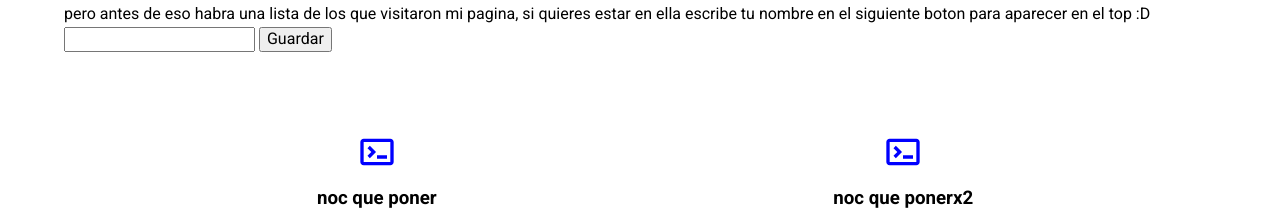
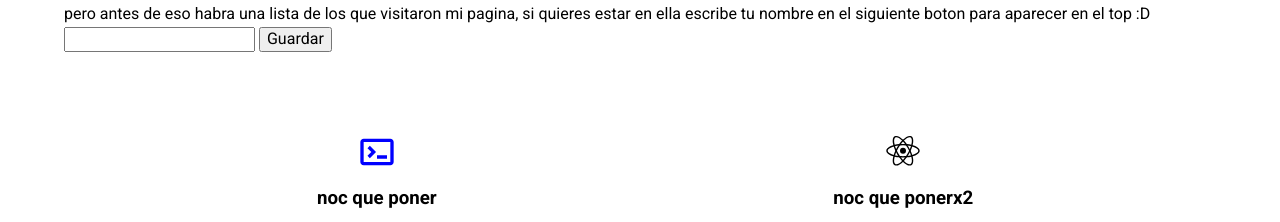
Before and after one commit to ErickCherry/ErickCherry.github.io, a plain HTML site: page index.html in a window 1280 px wide. Shown: the part 980-1202 px from the top of the page. Drawn offline with Linux system fonts and the light colour scheme; a script that the page names is missing.

Commit message:
Update index.html

```diff
--- a/index.html
+++ b/index.html
@@ -70,7 +70,7 @@
                 </article>
 
                 <article class="about__icons">
-                    <img src="./imagenes/terminal.svg" alt="erick en todos lados" class="about__icon">
+                    <img src="./imagenes/proto.svg" alt="erick en todos lados" class="about__icon">
                     <h3 class="about__title">noc que ponerx2</h3>
                     <p class="about__paragrap"> ni ideaa xdxd</p>
                 </article>
```
